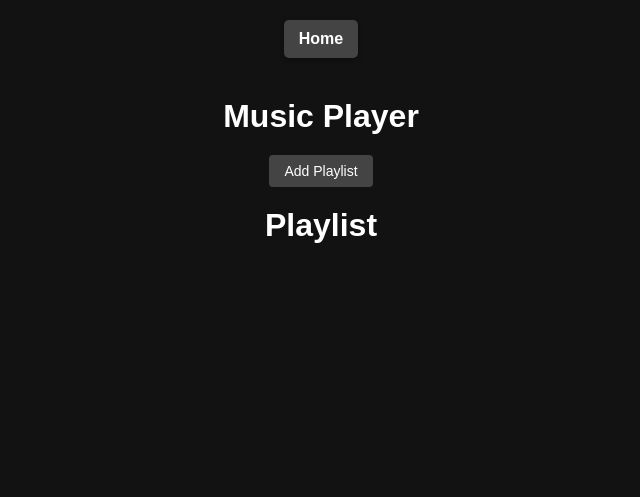
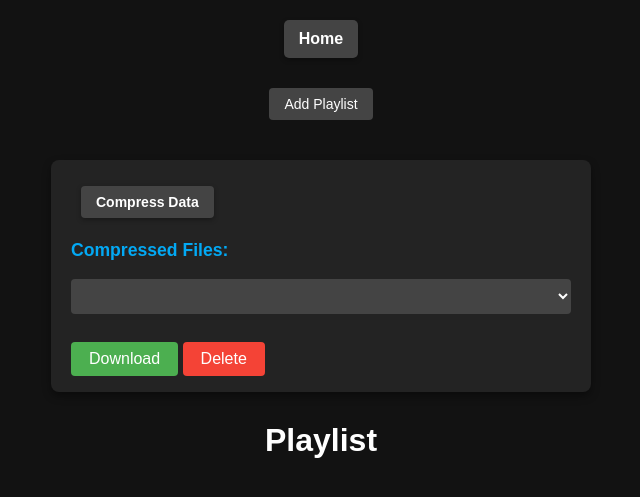
Before and after one commit to D101028/Web-Music-Player, a Flask app: page /mplayer in a window 1280 px wide. Shown: the top 497 px of the page, without its empty margins (319-959 px from the left). Run offline with Flask 3, Linux system fonts and the light colour scheme; lists and menus that the app fills with data are empty; some libraries are stand-ins or nearby versions.

Commit message:
add data compression

```diff
--- a/app/config.py
+++ b/app/config.py
@@ -32,6 +32,7 @@ class Config:
     PASSWORD: str
     MUSIC_DATA_PATH: str
     FFMPEG_LOCATION: str
+    COMPRESSED_DATA_PATH: str
 
     # Flask configuration
     _HOST = default_section.get("HOST")
@@ -43,6 +44,7 @@ class Config:
 
     # Music data path
     _MUSIC_DATA_PATH = default_section.get("MUSIC_DATA_PATH")
+    _COMPRESSED_DATA_PATH = default_section.get("COMPRESSED_DATA_PATH")
 
     # FFmpeg location
     _FFMPEG_LOCATION = default_section.get("FFMPEG_LOCATION")
@@ -72,3 +74,7 @@ class Config:
         FFMPEG_LOCATION = "/usr/bin"
     else:
         FFMPEG_LOCATION = _FFMPEG_LOCATION
+    if not _COMPRESSED_DATA_PATH:
+        COMPRESSED_DATA_PATH = "./.compressed"
+    else:
+        COMPRESSED_DATA_PATH = _COMPRESSED_DATA_PATH
--- a/app/routes/auth.py
+++ b/app/routes/auth.py
@@ -1,7 +1,7 @@
 from flask import Blueprint, render_template, request, session, flash, redirect
 
-from app.config import Config
-from app.support.filter import browser_only
+from ..config import Config
+from ..support.filter import browser_only
 
 auth_bp = Blueprint('auth', __name__)
 
--- a/app/routes/home.py
+++ b/app/routes/home.py
@@ -1,7 +1,7 @@
 from flask import Blueprint, render_template, redirect, send_file
 
-from app.support.filter import browser_only
-from app.support.user import check_auth
+from ..support.filter import browser_only
+from ..support.user import check_auth
 
 home_bp = Blueprint('home', __name__)
 
--- a/app/routes/mplayer.py
+++ b/app/routes/mplayer.py
@@ -1,24 +1,25 @@
 import json
 import os
 import random
+from datetime import datetime
 
-from flask import Blueprint, render_template, request, redirect, send_from_directory, abort, jsonify
+from flask import Blueprint, render_template, request, redirect, send_from_directory, abort, jsonify, send_file
 from urllib.parse import unquote
 
-from app.config import Config
-from app.support.filter import browser_only
-from app.support.mplayer_ext import Progress, threading_create_playlist, threading_update_playlist
-from app.support.user import check_auth
-from app.support.yt import check_playlist_accessibility
+from ..config import Config
+from ..support.mplayer_ext import threading_compress_data
+from ..support.filter import browser_only, logged_in_only
+from ..support.mplayer_ext import Progress, threading_create_playlist, threading_update_playlist
+from ..support.yt import check_playlist_accessibility
+
+COMPRESSED_DATA_PATERN = "%Y-%m-%d-%H-%M-%S"
 
 mplayer_bp = Blueprint('mplayer', __name__)
 
 @mplayer_bp.route('/mplayer')
 @browser_only
+@logged_in_only
 def mplayer():
-    if not check_auth():
-        abort(403)
-
     # load lists data
     lists_json_path = os.path.join(Config.MUSIC_DATA_PATH, "lists.json")
     if not os.path.isfile(lists_json_path):
@@ -27,14 +28,19 @@ def mplayer():
         with open(lists_json_path, mode="rb") as file:
             lists_info: list[dict] = json.load(file)
 
-    return render_template("mplayer.html", lists_info = lists_info)
+    compressed_data_list: list[str]
+    for root, _, files in os.walk(Config.COMPRESSED_DATA_PATH):
+        compressed_data_list = sorted(
+            files, key=lambda f: datetime.strptime(f, f"{COMPRESSED_DATA_PATERN}.zip"), reverse=True
+        )
+        break
+
+    return render_template("mplayer.html", lists_info = lists_info, compressed_data_list = compressed_data_list)
 
 @mplayer_bp.route('/mplayer_fetch_progress')
 @browser_only
+@logged_in_only
 def mplayer_fetch_progress():
-    if not check_auth():
-        abort(403)
-
     xid = request.args.get('xid')
     if xid in (None, ""):
         return jsonify({"percentage": 0})
@@ -43,10 +49,8 @@ def mplayer_fetch_progress():
 
 @mplayer_bp.route('/mplayer_create')
 @browser_only
+@logged_in_only
 def create_list():
-    if not check_auth():
-        abort(403)
-
     yt_playlist_id = request.args.get('yt_playlist_id')
     if yt_playlist_id in (None, ""):
         return redirect('/')
@@ -61,10 +65,8 @@ def create_list():
 
 @mplayer_bp.route('/mplayer_update')
 @browser_only
+@logged_in_only
 def update_list():
-    if not check_auth():
-        abort(403)
-
     list_id = request.args.get('list_id')
     if list_id in (None, ""):
         return redirect('/')
@@ -85,10 +87,8 @@ def update_list():
 
 @mplayer_bp.route('/mplayer/<list_id>')
 @browser_only
+@logged_in_only
 def playlist_page(list_id):
-    if not check_auth():
-        abort(403)
-
     if not os.path.isdir(os.path.join(Config.MUSIC_DATA_PATH, list_id)):
         return redirect('/')
 
@@ -105,10 +105,8 @@ def playlist_page(list_id):
 
 @mplayer_bp.route('/mplayer/<list_id>/play')
 @browser_only
+@logged_in_only
 def play_id(list_id):
-    if not check_auth():
-        abort(403)
-
     # load list info
     with open(os.path.join(Config.MUSIC_DATA_PATH, list_id, "playlist.json"), "rb") as fp:
         list_info = json.load(fp)
@@ -129,10 +127,8 @@ def play_id(list_id):
 
 @mplayer_bp.route('/mplayer/play_single_song')
 @browser_only
+@logged_in_only
 def play_single_song():
-    if not check_auth():
-        abort(403)
-
     list_id = request.args.get('list_id')
     if list_id in (None, ""):
         return redirect('/')
@@ -157,10 +153,8 @@ def play_single_song():
 
 @mplayer_bp.route('/mplayer_rename_song', methods=['POST'])
 @browser_only
+@logged_in_only
 def mplayer_rename_song():
-    if not check_auth():
-        abort(403)
-
     list_id = request.args.get('list_id')
     if list_id in (None, ""):
         return "wrong list_id", 400
@@ -191,10 +185,8 @@ def mplayer_rename_song():
 
 @mplayer_bp.route('/send_audio_file/<filename>')
 @browser_only
+@logged_in_only
 def send_audio_file(filename):
-    if not check_auth():
-        abort(403)
-
     list_id = request.args.get('list_id')
     if list_id in (None, ""):
         return redirect('/')
@@ -211,9 +203,8 @@ def send_audio_file(filename):
 
 @mplayer_bp.route('/upload_playlist', methods=['POST'])
 @browser_only
+@logged_in_only
 def upload_playlist():
-    if not check_auth():
-        abort(403)
     if 'files' not in request.files:
         return "No files part in the request", 400
 
@@ -267,10 +258,8 @@ def upload_playlist():
 
 @mplayer_bp.route('/upload_files_to_playlist', methods=['POST'])
 @browser_only
+@logged_in_only
 def upload_files_to_playlist():
-    if not check_auth():
-        abort(403)
-
     list_id = request.args.get('list_id')
     if list_id in (None, ""):
         return "wrong list_id", 400
@@ -315,10 +304,8 @@ def upload_files_to_playlist():
 
 @mplayer_bp.route('/mplayer_delete_playlist', methods=['POST'])
 @browser_only
+@logged_in_only
 def delete_playmplayer_delete_playlistlist():
-    if not check_auth():
-        abort(403)
-
     list_id = request.args.get('list_id')
     if list_id in (None, ""):
         return "wrong list_id", 400
@@ -339,3 +326,50 @@ def delete_playmplayer_delete_playlistlist():
         shutil.rmtree(folder)
 
     return "Delete successfully", 200
+
+@mplayer_bp.route('/compress_data')
+@browser_only
+@logged_in_only
+def compress_data():
+    folder_path = Config.MUSIC_DATA_PATH
+    timestamp = datetime.now().strftime(COMPRESSED_DATA_PATERN)
+    zip_path = os.path.join(Config.COMPRESSED_DATA_PATH, f"{timestamp}.zip")
+    xid = threading_compress_data(folder_path, zip_path)
+
+    return render_template("mplayer_progress.html",
+                           fetch_progress_url = f"/mplayer_fetch_progress?xid={xid}",
+                           redir_href = f"/mplayer")
+
+@mplayer_bp.route('/download_compressed_data')
+@browser_only
+@logged_in_only
+def download_compressed_data():
+    filename = request.args.get('filename')
+    if filename is None:
+        abort(404)
+    file_path = os.path.join(Config.COMPRESSED_DATA_PATH, filename)
+    if not os.path.abspath(file_path).startswith(os.path.abspath(Config.COMPRESSED_DATA_PATH) + os.sep):
+        abort(403)
+    file_path = os.path.abspath(file_path)
+    if not os.path.isfile(file_path):
+        abort(404)
+    return send_file(file_path)
+
+@mplayer_bp.route('/delete_compressed_data', methods=['POST'])
+@browser_only
+@logged_in_only
+def delete_compressed_data():
+    filename = request.args.get('filename')
+    if filename is None:
+        abort(404)
+    file_path = os.path.join(Config.COMPRESSED_DATA_PATH, filename)
+    if not os.path.abspath(file_path).startswith(os.path.abspath(Config.COMPRESSED_DATA_PATH) + os.sep):
+        abort(403)
+    file_path = os.path.abspath(file_path)
+    if not os.path.isfile(file_path):
+        abort(404)
+    try:
+        os.remove(file_path)
+    except Exception:
+        abort(500)
+    return "File deleted successfully", 200
--- a/app/static/css/mplayer.css
+++ b/app/static/css/mplayer.css
@@ -78,7 +78,8 @@ a:hover {
     box-sizing: border-box;
 }
 
-.input-block button, #toggleInputBlockButton, input[type="submit"] {
+.input-block button, #toggleInputBlockButton, input[type="submit"], .compress-data-button {
+    margin: 10px;
     padding: 8px 15px;
     background-color: #444444;
     color: #ffffff;
@@ -103,7 +104,7 @@ input[type="file"] {
     transition: background-color 0.3s ease;
 }
 
-.input-block button:hover, #toggleInputBlockButton:hover, input[type="submit"]:hover {
+.input-block button:hover, #toggleInputBlockButton:hover, input[type="submit"]:hover, .compress-data-button:hover {
     background-color: #666666;
 }
 
@@ -141,6 +142,82 @@ input[type="file"] {
     }
 }
 
+.compressed-data-block {
+    margin: 30px auto;
+    padding: 16px 20px;
+    width: 90%;
+    max-width: 500px;
+    background-color: #232323;
+    border-radius: 8px;
+    box-shadow: 0px 4px 8px rgba(0,0,0,0.4);
+    display: flex;
+    flex-direction: column;
+    align-items: flex-start;
+    gap: 12px;
+}
+
+.compressed-data-block label {
+    font-size: 1.1rem;
+    font-weight: bold;
+    color: #03A9F4;
+    margin-bottom: 6px;
+}
+
+.compressed-data-block select {
+    width: 100%;
+    padding: 8px;
+    border-radius: 4px;
+    border: none;
+    background-color: #444444;
+    color: #ffffff;
+    font-size: 1rem;
+    margin-bottom: 10px;
+    box-sizing: border-box;
+}
+
+#downloadCompressedBtn {
+    background-color: #4caf50;
+    color: #fff;
+    border: none;
+    border-radius: 4px;
+    padding: 8px 18px;
+    font-size: 1rem;
+    cursor: pointer;
+    transition: background-color 0.3s ease;
+    margin-top: 6px;
+}
+
+#downloadCompressedBtn:hover {
+    background-color: #388e3c;
+}
+#deleteCompressedBtn {
+    background-color: #f44336;
+    color: #fff;
+    border: none;
+    border-radius: 4px;
+    padding: 8px 18px;
+    font-size: 1rem;
+    cursor: pointer;
+    transition: background-color 0.3s ease;
+    margin-top: 6px;
+}
+
+#deleteCompressedBtn:hover {
+    background-color: #c62828;
+}
+
+@media (max-width: 600px) {
+    .compressed-data-block {
+        padding: 10px 8px;
+        max-width: 98%;
+    }
+    .compressed-data-block select,
+    #downloadCompressedBtn {
+        font-size: 0.95rem;
+        padding: 7px 10px;
+    }
+}
+
 @keyframes spin {
     0% {
         transform: rotate(0deg);
--- a/app/support/user.py
+++ b/app/support/user.py
@@ -1,7 +1,7 @@
 
 from flask import session
 
-from app.config import Config
+from ..config import Config
 
 def check_auth(username: str = Config.USERNAME) -> bool:
     if username == "": # no auth required
--- a/app/support/yt.py
+++ b/app/support/yt.py
@@ -6,7 +6,7 @@ from subprocess import Popen
 
 from yt_dlp import YoutubeDL
 
-from app.config import Config
+from ..config import Config
 
 class VideoInfo:
     def __init__(self, title: str, vid: str):
--- a/app/templates/mplayer.html
+++ b/app/templates/mplayer.html
@@ -8,7 +8,8 @@
 </head>
 <body>
     <a href="/" class="link-button">Home</a>
-    <h1>Music Player</h1>
+
+    <br>
 
     <button id="toggleInputBlockButton">Add Playlist</button>
     <div class="input-block" id="inputBlock" style="display: none;">
@@ -30,6 +31,49 @@
         <input type="text" id="newPlaylistName" placeholder="Enter YouTube playlist link or ID" />
         <br><br>
         <button id="addPlaylistButton">OK</button>
+    </div>
+
+    <br>
+
+    <div class="compressed-data-block">
+        <a class="compress-data-button" href="/compress_data">Compress Data</a>
+        <label for="compressedDataSelect">Compressed Files: </label>
+        <select id="compressedDataSelect">
+            {% for filename in compressed_data_list %}
+                <option>{{ filename }}</option>
+            {% endfor %}
+        </select>
+        <div class="btns-block">
+            <button id="downloadCompressedBtn">Download</button>
+            <button id="deleteCompressedBtn">Delete</button>
+        </div>
+        <script>
+            document.getElementById('downloadCompressedBtn').onclick = function() {
+                const select = document.getElementById('compressedDataSelect');
+                const url = `/download_compressed_data?filename=${select.options[select.selectedIndex].text}`;
+                if (url) {
+                    window.location.href = url;
+                }
+            };
+            document.getElementById('deleteCompressedBtn').onclick = function() {
+                const select = document.getElementById('compressedDataSelect');
+                const filename = select.options[select.selectedIndex].text;
+                fetch(`/delete_compressed_data?filename=${filename}`, {
+                    method: 'POST',
+                    headers: {
+                        'Content-Type': 'application/json'
+                    }
+                })
+                .then(response => response.text())
+                .then(data => {
+                    alert(data);
+                    location.reload();
+                })
+                .catch(error => {
+                    alert('Error: ' + error);
+                });
+            };
+        </script>
     </div>
 
     <h2>Playlist</h2>
--- a/main.py
+++ b/main.py
@@ -19,10 +19,11 @@ def init_data():
             file.write("[]")
     if not os.path.isdir(Config.MUSIC_DATA_PATH):
         os.mkdir(Config.MUSIC_DATA_PATH)
+    if not os.path.isdir(Config.COMPRESSED_DATA_PATH):
+        os.mkdir(Config.COMPRESSED_DATA_PATH)
 
 if __name__ == '__main__':
     init_data()
     logging.basicConfig(level=logging.INFO)
     logging.info(f">> Starting Server on {Config.HOST}:{Config.PORT} <<")
     serve(app, host=Config.HOST, port=Config.PORT)
-    # app.run(Config.HOST, Config.PORT)
```
Also changed, not shown: app/support/filter.py (+10 -0 lines), app/support/mplayer_ext.py (+49 -17 lines), 2 other files.
